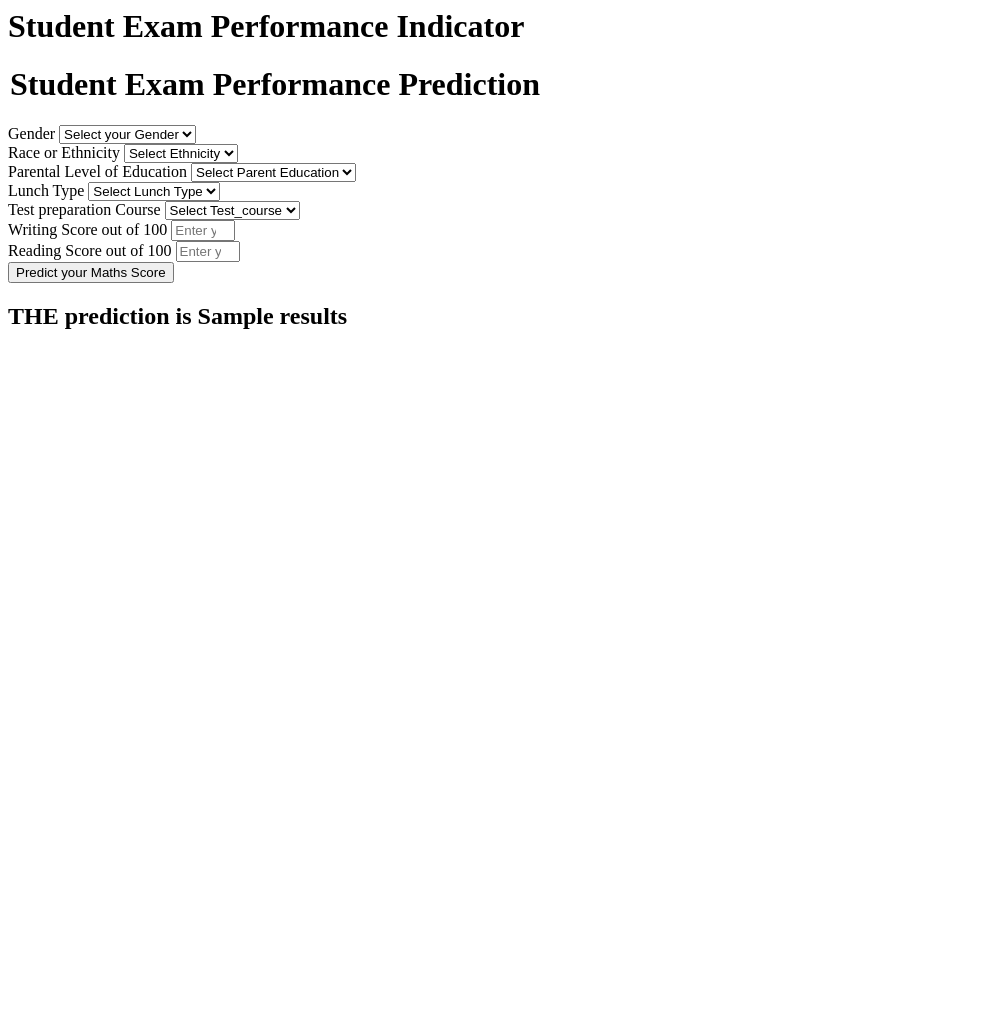
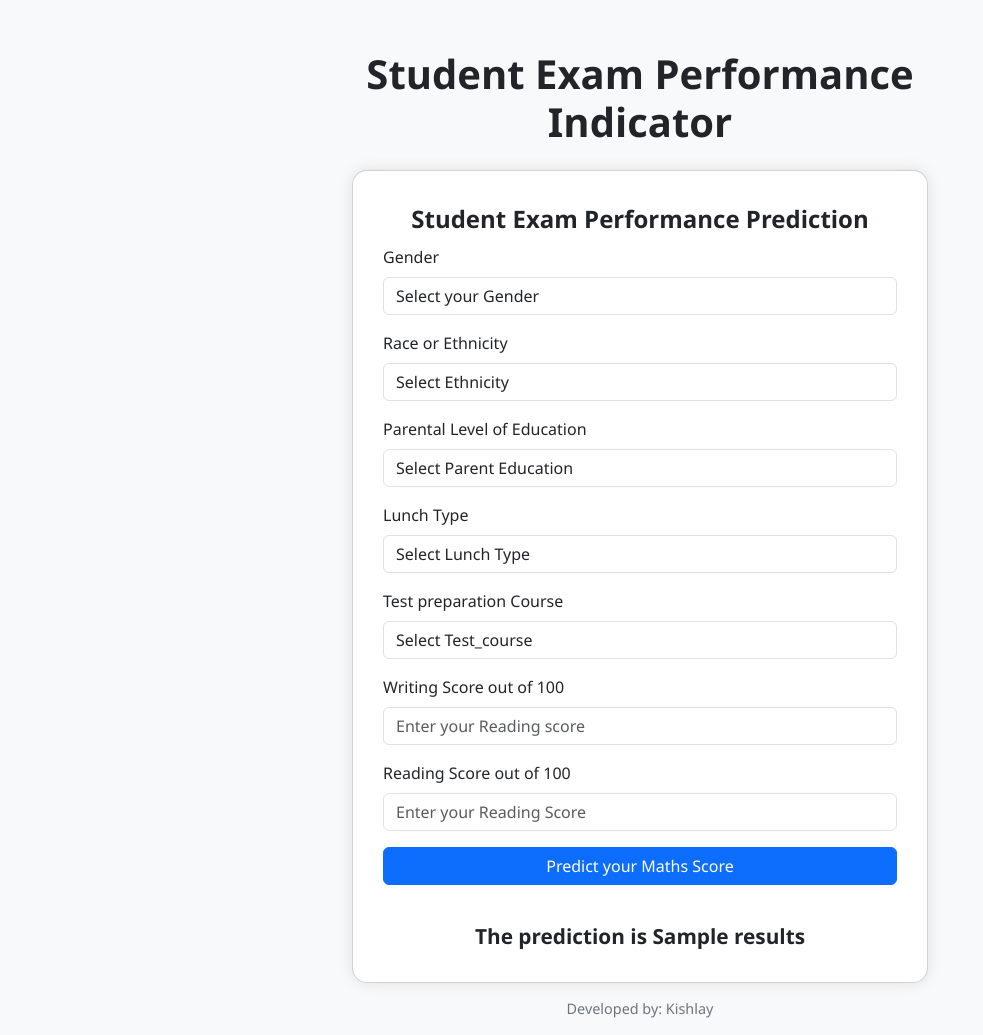
Before and after one commit to KishlaySingh/Student-Perfomance-Prediction, a Flask app: template templates/home.html in a window 1280 px wide. Shown: the whole page, without its empty margins (0-983 px from the left). Before the commit the page ends 329 px from the top, so only its background shows below. Run offline with Flask 3, Linux system fonts and the light colour scheme; the template is opened without the code that fills it: most values are stand-ins (such as "Sample title", 1, 10 or a date in 2020).

Commit message:
Enhanced UI

```diff
--- a/app.py
+++ b/app.py
@@ -35,4 +35,4 @@ def predict_datapoint():
 
 
 if __name__ == '__main__':
-    app.run(host='0.0.0.0')
+    app.run(host='0.0.0.0',debug=True)
--- a/templates/home.html
+++ b/templates/home.html
@@ -1,111 +1,137 @@
-<html>
+<!DOCTYPE html>
+<html lang="en">
+<head>
+    <meta charset="UTF-8">
+    <title>Student Exam Performance Indicator</title>
+    <!-- Bootstrap 5 CDN -->
+    <link href="https://cdn.jsdelivr.net/npm/bootstrap@5.3.0/dist/css/bootstrap.min.css" rel="stylesheet">
+    <style>
+        body {
+            background-color: #f8f9fa;
+            font-family: 'Segoe UI', Tahoma, Geneva, Verdana, sans-serif;
+            display: flex;
+            flex-direction: column;
+            min-height: 100vh;
+        }
+        .container {
+            max-width: 600px;
+            margin-top: 50px;
+            margin-bottom: auto;
+        }
+        .card {
+            padding: 30px;
+            border-radius: 15px;
+            box-shadow: 0 0 15px rgba(0,0,0,0.1);
+        }
+        h1, legend {
+            text-align: center;
+            font-weight: 700;
+        }
+        .form-label {
+            font-weight: 500;
+        }
+        .btn-primary {
+            width: 100%;
+        }
+        .result {
+            text-align: center;
+            margin-top: 20px;
+            font-size: 1.3rem;
+            font-weight: bold;
+        }
+        footer {
+            text-align: center;
+            font-size: 0.9rem;
+            color: #6c757d;
+            padding: 15px 0;
+            margin-top: auto;
+        }
+    </style>
+</head>
 <body>
-    <div class="login">
+
+    <div class="container">
         <h1>Student Exam Performance Indicator</h1>
+        <div class="card mt-4">
+            <form action="{{ url_for('predict_datapoint')}}" method="post">
+                <legend>Student Exam Performance Prediction</legend>
 
-       <form action="{{ url_for('predict_datapoint')}}" method="post">
-        <h1>
-            <legend>Student Exam Performance Prediction</legend>
-        </h1>
                 <div class="mb-3">
                     <label class="form-label">Gender</label>
-            <select class="form-control" name="gender" placeholder="Enter you Gender" required>
+                    <select class="form-control" name="gender" required>
                         <option class="placeholder" selected disabled value="">Select your Gender</option>
-                <option value="male">
-                    Male
-                </option>
-                <option value="female">
-                    Female
-                </option>
+                        <option value="male">Male</option>
+                        <option value="female">Female</option>
                     </select>
                 </div>
+
                 <div class="mb-3">
                     <label class="form-label">Race or Ethnicity</label>
-            <select class="form-control" name="ethnicity" placeholder="Enter you ethnicity" required>
+                    <select class="form-control" name="ethnicity" required>
                         <option class="placeholder" selected disabled value="">Select Ethnicity</option>
-                <option value="group A">
-                    Group A
-                </option>
-                <option value="group B">
-                    Group B
-                </option>
-                <option value="group C">
-                    Group C
-                </option>
-                <option value="group D">
-                    Group D
-                </option>
-                <option value="group E">
-                    Group E
-                </option>
+                        <option value="group A">Group A</option>
+                        <option value="group B">Group B</option>
+                        <option value="group C">Group C</option>
+                        <option value="group D">Group D</option>
+                        <option value="group E">Group E</option>
                     </select>
                 </div>
+
                 <div class="mb-3">
                     <label class="form-label">Parental Level of Education</label>
-            <select class="form-control" name="parental_level_of_education"
-                placeholder="Enter you Parent Education" required>
+                    <select class="form-control" name="parental_level_of_education" required>
                         <option class="placeholder" selected disabled value="">Select Parent Education</option>
-                <option value="associate's degree">
-                    associate's degree
-                </option>
-                <option value="bachelor's degree">
-                    bachelor's degree
-                </option>
-                <option value="high school">
-                    high school
-                </option>
-                <option value="master's degree">
-                    master's degree
-                </option>
-                <option value="some college">
-                    some college
-                </option>
-                <option value="some high school">
-                    some high school
-                </option>
+                        <option value="associate's degree">associate's degree</option>
+                        <option value="bachelor's degree">bachelor's degree</option>
+                        <option value="high school">high school</option>
+                        <option value="master's degree">master's degree</option>
+                        <option value="some college">some college</option>
+                        <option value="some high school">some high school</option>
                     </select>
                 </div>
+
                 <div class="mb-3">
                     <label class="form-label">Lunch Type</label>
-            <select class="form-control" name="lunch" placeholder="Enter you Lunch" required>
+                    <select class="form-control" name="lunch" required>
                         <option class="placeholder" selected disabled value="">Select Lunch Type</option>
-                <option value="free/reduced">
-                    free/reduced
-                </option>
-                <option value="standard">
-                    standard
-                </option>
+                        <option value="free/reduced">free/reduced</option>
+                        <option value="standard">standard</option>
                     </select>
                 </div>
+
                 <div class="mb-3">
                     <label class="form-label">Test preparation Course</label>
-            <select class="form-control" name="test_preparation_course" placeholder="Enter you Course"
-                required>
+                    <select class="form-control" name="test_preparation_course" required>
                         <option class="placeholder" selected disabled value="">Select Test_course</option>
-                <option value="none">
-                    None
-                </option>
-                <option value="completed">
-                    Completed
-                </option>
+                        <option value="none">None</option>
+                        <option value="completed">Completed</option>
                     </select>
                 </div>
+
                 <div class="mb-3">
                     <label class="form-label">Writing Score out of 100</label>
-            <input class="form-control" type="number" name="reading_score"
-                placeholder="Enter your Reading score" min='0' max='100' />
+                    <input class="form-control" type="number" name="reading_score" placeholder="Enter your Reading score" min="0" max="100" required>
                 </div>
+
                 <div class="mb-3">
                     <label class="form-label">Reading Score out of 100</label>
-            <input class="form-control" type="number" name="writing_score"
-                placeholder="Enter your Reading Score" min='0' max='100' />
+                    <input class="form-control" type="number" name="writing_score" placeholder="Enter your Reading Score" min="0" max="100" required>
                 </div>
+
                 <div class="mb-3">
-            <input class="btn btn-primary" type="submit" value="Predict your Maths Score" required />
+                    <input class="btn btn-primary" type="submit" value="Predict your Maths Score">
                 </div>
             </form>
-    <h2>
-       THE  prediction is {{results}}
-    </h2>
-   <body>
+
+            <div class="result">
+                The prediction is {{results}}
+            </div>
+        </div>
+    </div>
+
+    <footer>
+        Developed by: Kishlay
+    </footer>
+
+</body>
 </html>
```
Also changed, not shown: templates/home copy.html (added, +111 -0 lines). Lines whose indentation alone changed are shown as unchanged.
